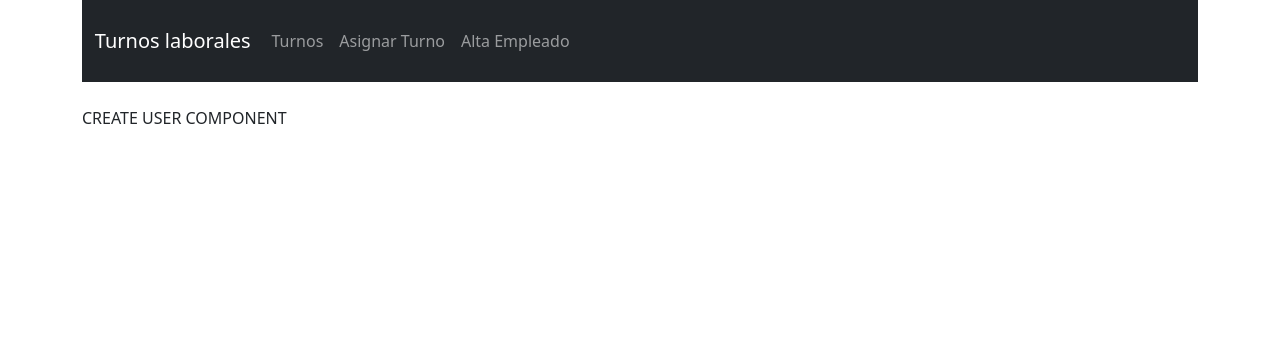
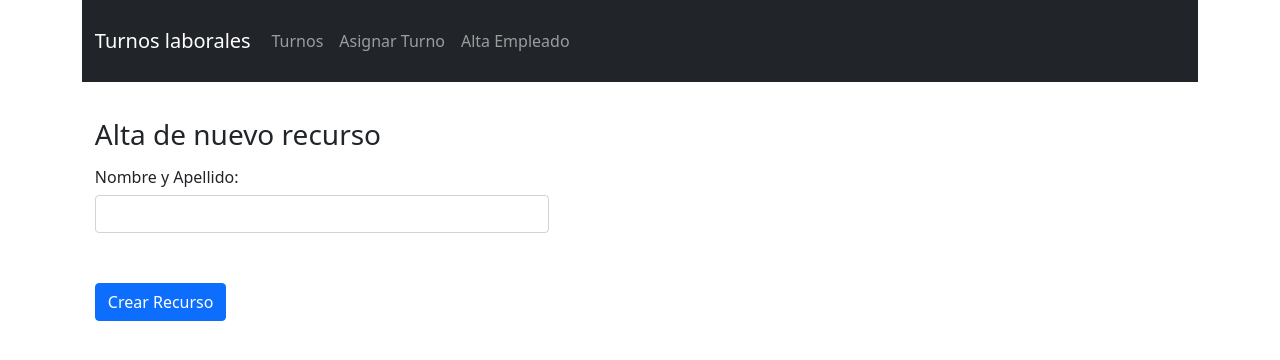
Before and after one commit to emanueljgomez/neorisfinal, a React (Create React App) app: page /user in a window 1280 px wide. Shown: the top 360 px of the page. Built offline with nearby package versions, Linux system fonts and the light colour scheme.

Commit message:
Created UI for create-user component

```diff
--- a/src/components/create-user.component.js
+++ b/src/components/create-user.component.js
@@ -1,10 +1,64 @@
 import React, { Component } from "react";
 
 export default class CreateUser extends Component {
+  constructor(props) {
+    super(props);
+
+    this.onChangeUsername = this.onChangeUsername.bind(this);
+    this.onSubmit = this.onSubmit.bind(this);
+
+    this.state = {
+      username: "",
+    };
+  }
+
+  onChangeUsername(e) {
+    this.setState({
+      username: e.target.value,
+    });
+  }
+
+  onSubmit(e) {
+    e.preventDefault();
+
+    const user = {
+      username: this.state.username,
+    };
+
+    alert(`El recurso ` + user + ` fue creado con éxito.`);
+
+    this.setState({
+      username: "",
+    });
+  }
+
   render() {
     return (
-      <div>
-        <p>CREATE USER COMPONENT</p>
+      <div style={{ width: 30 + "rem" }}>
+        <h3 style={{ margin: 1 + "vw" }}>Alta de nuevo recurso</h3>
+        <form onSubmit={this.onSubmit}>
+          {/* Employee name field */}
+          <div className="form-group" style={{ margin: 1 + "vw" }}>
+            <label style={{ marginBottom: 0.5 + "vw" }}>
+              Nombre y Apellido:
+            </label>
+            <input
+              type="text"
+              className="form-control"
+              value={this.state.username}
+              onChange={this.onChangeUsername}
+            />
+          </div>
+          {/* Submit button */}
+          <br />
+          <div className="form-group" style={{ margin: 1 + "vw" }}>
+            <input
+              type="submit"
+              value="Crear Recurso"
+              className="btn btn-primary"
+            />
+          </div>
+        </form>
       </div>
     );
   }
```
